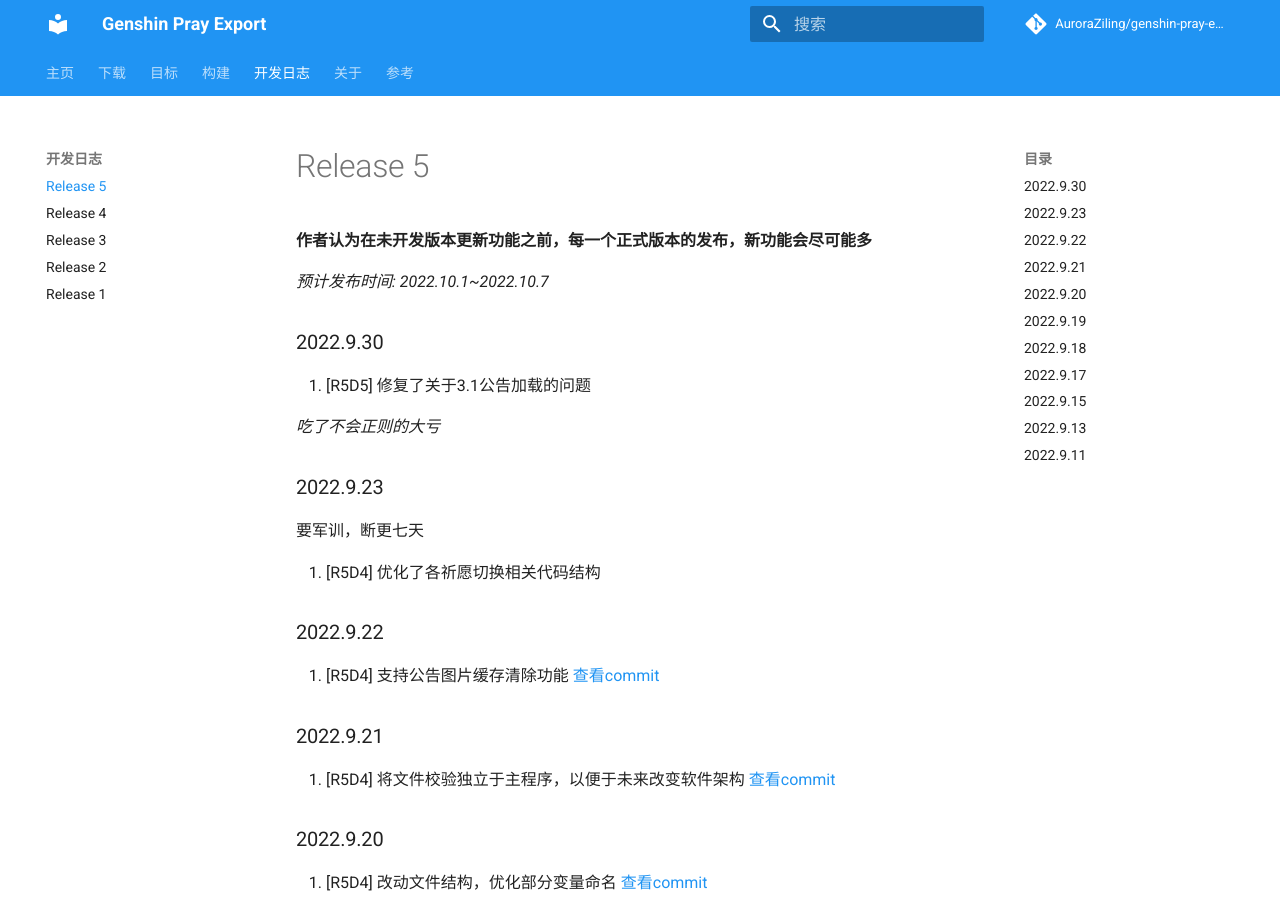
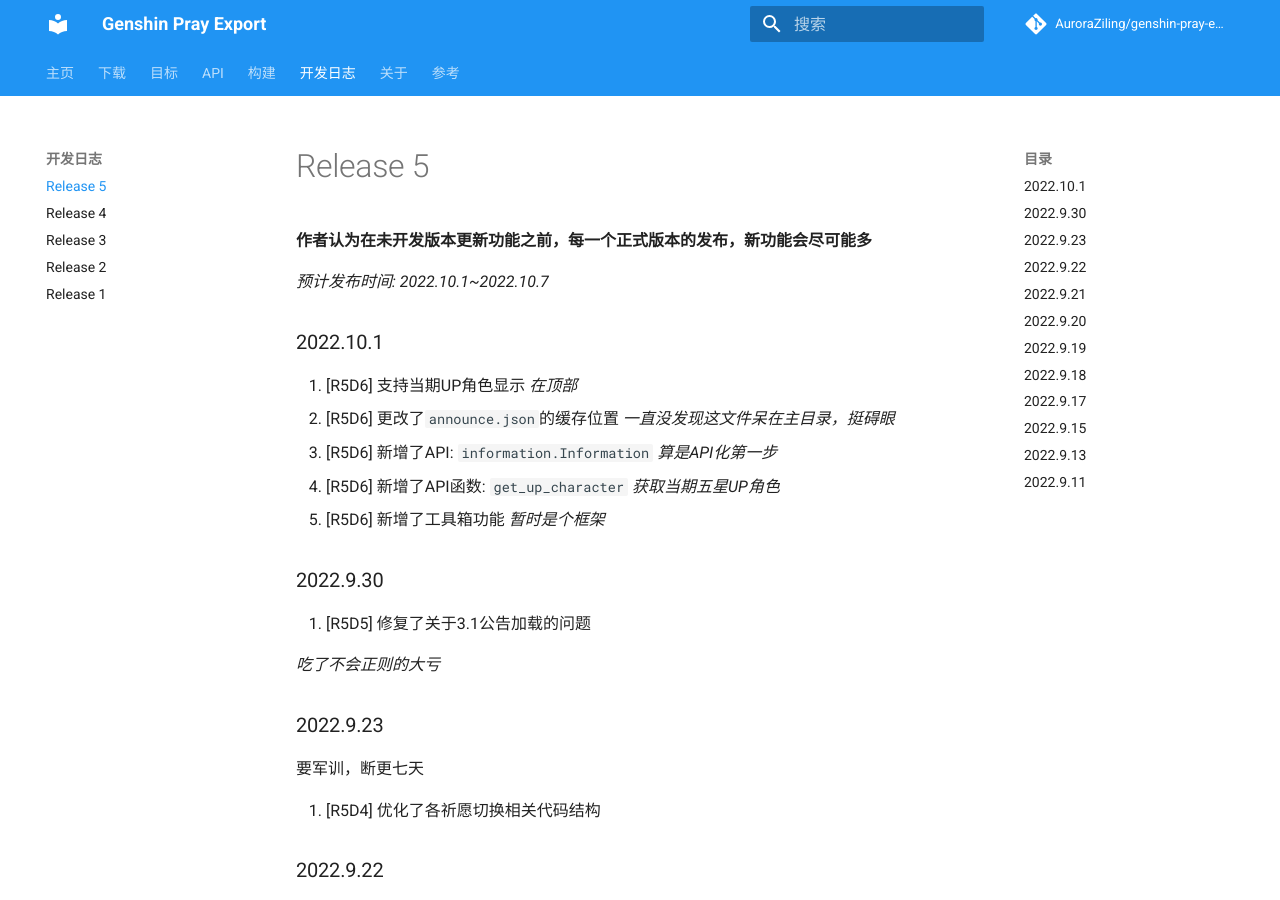
Before and after one commit to AuroraZiling/sangonomiya, an MkDocs documentation site: the page built from docs/docs/dev_logs/r5.md, in a window 1280 px wide and 900 px high. Built offline with MkDocs 1.6.1 and Material for MkDocs 9.7.7, drawn with Linux system fonts in a browser that asks for light colours; comment, search, counter and statistics services are not loaded.

```diff
--- a/docs/docs/dev_logs/r5.md
+++ b/docs/docs/dev_logs/r5.md
@@ -1,6 +1,14 @@
 **作者认为在未开发版本更新功能之前，每一个正式版本的发布，新功能会尽可能多**
 
 *预计发布时间: 2022.10.1~2022.10.7*
+
+### 2022.10.1
+
+1. [R5D6] 支持当期UP角色显示 *在顶部*
+2. [R5D6] 更改了`announce.json`的缓存位置 *一直没发现这文件呆在主目录，挺碍眼*
+3. [R5D6] 新增了API: `information.Information` *算是API化第一步*
+4. [R5D6] 新增了API函数: `get_up_character` *获取当期五星UP角色*
+5. [R5D6] 新增了工具箱功能 *暂时是个框架*
 
 ### 2022.9.30
 
--- a/docs/mkdocs.yml
+++ b/docs/mkdocs.yml
@@ -37,6 +37,8 @@ nav:
     - 目标:
         - 可行: goals/capability.md
         - 计划内: goals/planning.md
+    - API:
+        - 基本信息API: api_doc/information.md
     - 构建:
         - 构建: build/index.md
     - 开发日志:
@@ -51,3 +53,4 @@ nav:
         - 库: references/libs.md
         - 文章: references/articles.md
         - Repo: references/repos.md
+        - 关于UIGF: references/uigf.md
```
Also changed, not shown: docs/docs/api_doc/information.md (added, +13 -0 lines), docs/docs/goals/capability.md (+2 -2 lines), docs/docs/index.md (+2 -1 lines), docs/docs/references/uigf.md (added, +5 -0 lines), README.md, 1 other file.
